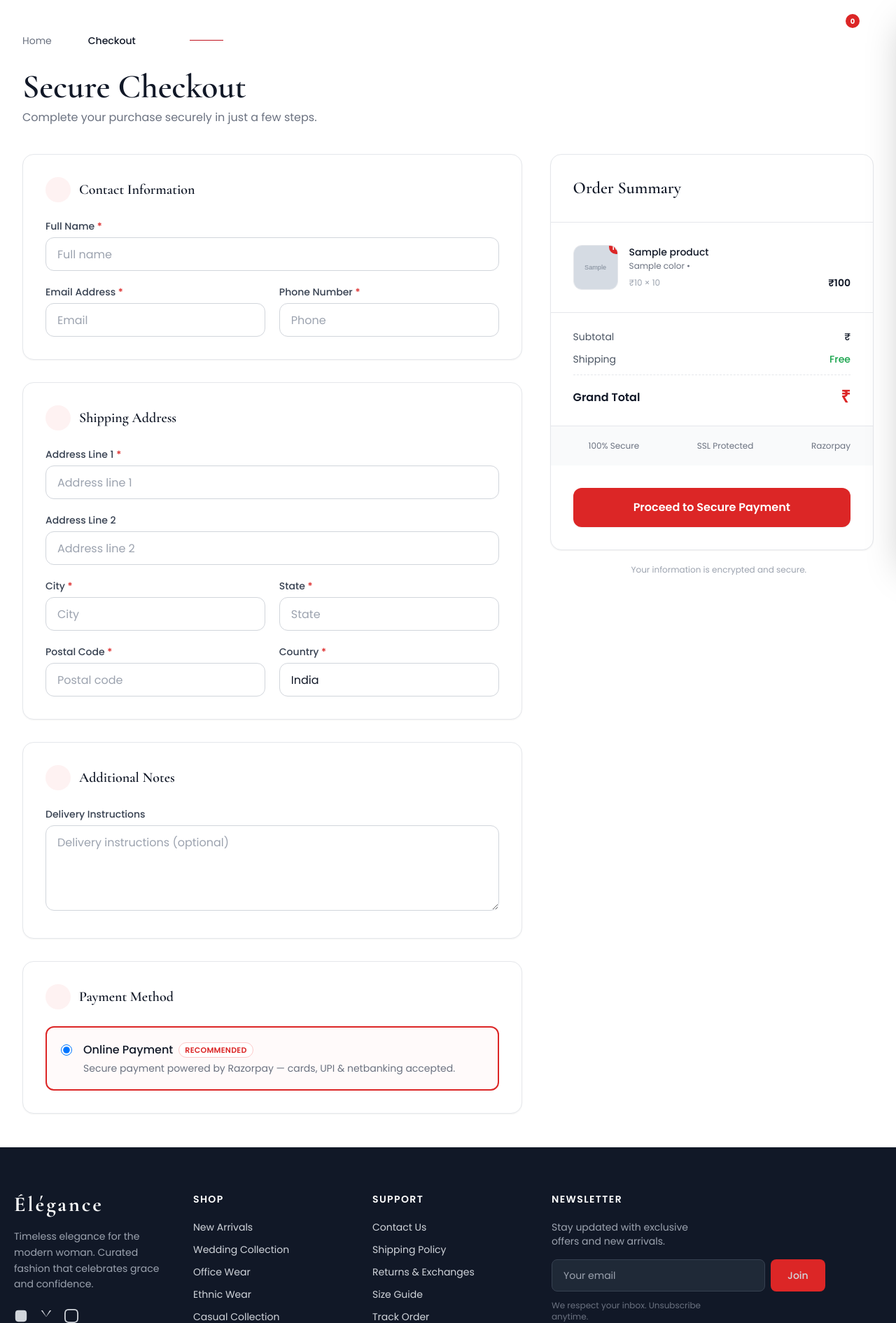
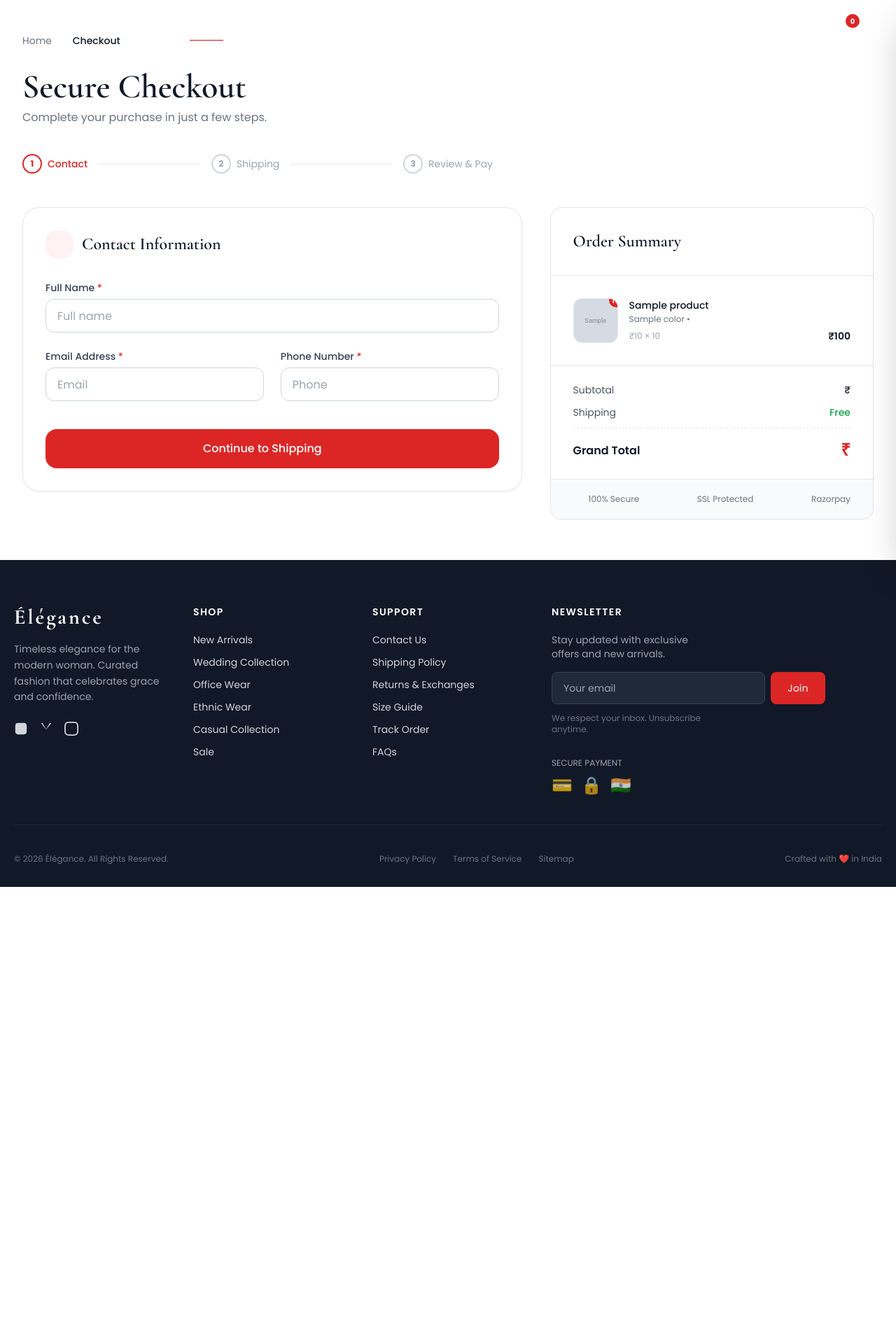
Before and after one commit to srreeraj/KurtiShop, a Django app: template Kurtishop/templates/orders/checkout.html in a window 1280 px wide. Shown: the top 1890 px of the page at 70% size. After the commit the page ends 1267 px from the top, so only its background shows below. Run offline with Django 5.2, Linux system fonts and the light colour scheme; tables that the repository leaves empty hold one stand-in row (values such as "Sample post"); the template is opened without the code that fills it: values that come from a table or form of the project are taken from there, most other values are stand-ins (such as "Sample title", 1, 10 or a date in 2020); grey boxes marked "Sample" are stand-in pictures; some libraries are stand-ins or nearby versions.

Commit message:
updated the checkout page with step process

```diff
--- a/Kurtishop/templates/orders/checkout.html
+++ b/Kurtishop/templates/orders/checkout.html
@@ -5,239 +5,245 @@
 
 {% block content %}
 
-<div class="bg-white">
+<div class="bg-white min-h-screen">
 
     <div class="max-w-7xl mx-auto px-6 lg:px-8 py-12">
 
         <!-- Breadcrumb -->
         <nav class="flex items-center gap-2 text-sm text-gray-500 mb-8">
-            <a href="{% url 'home' %}" class="hover:text-red-600 transition-colors duration-200">Home</a>
-            <i data-lucide="chevron-right" class="w-3.5 h-3.5"></i>
+            <a href="{% url 'home' %}" class="hover:text-red-600 transition-colors">Home</a>
             <i data-lucide="chevron-right" class="w-3.5 h-3.5"></i>
             <span class="text-gray-900 font-medium">Checkout</span>
         </nav>
 
-        <!-- Page Header -->
-        <div class="mb-10">
-            <h1 class="text-4xl lg:text-5xl font-semibold text-gray-900" style="font-family: 'Cormorant Garamond', serif;">
+        <h1 class="text-4xl lg:text-5xl font-semibold text-gray-900 mb-2" style="font-family: 'Cormorant Garamond', serif;">
             Secure Checkout
         </h1>
-            <p class="mt-2 text-gray-500">
-                Complete your purchase securely in just a few steps.
-            </p>
+        <p class="text-gray-500 mb-10">Complete your purchase in just a few steps.</p>
+
+        <!-- Progress Bar -->
+        <div class="max-w-2xl mb-12">
+            <div id="progress-bar" class="flex items-center justify-between text-sm">
+                <div class="step flex items-center gap-2 text-red-600 font-medium" data-step="1">
+                    <div class="w-7 h-7 rounded-full border-2 border-red-600 flex items-center justify-center text-xs font-bold">1</div>
+                    <span>Contact</span>
                 </div>
-
-        {% if form.non_field_errors %}
-        <div class="mb-8 p-4 rounded-xl bg-red-50 border border-red-200 text-sm text-red-700">
-            {{ form.non_field_errors }}
+                <div class="flex-1 h-px bg-gray-200 mx-4"></div>
+                <div class="step flex items-center gap-2 text-gray-400" data-step="2">
+                    <div class="w-7 h-7 rounded-full border-2 border-gray-300 flex items-center justify-center text-xs font-bold">2</div>
+                    <span>Shipping</span>
                 </div>
-        {% endif %}
+                <div class="flex-1 h-px bg-gray-200 mx-4"></div>
+                <div class="step flex items-center gap-2 text-gray-400" data-step="3">
+                    <div class="w-7 h-7 rounded-full border-2 border-gray-300 flex items-center justify-center text-xs font-bold">3</div>
+                    <span>Review & Pay</span>
+                </div>
+            </div>
+        </div>
 
         <form id="checkout-form" method="post" action="{% url 'orders:checkout' %}" novalidate>
             {% csrf_token %}
 
-            <div class="grid grid-cols-1 lg:grid-cols-5 gap-8 lg:gap-10 items-start">
+            <div class="grid grid-cols-1 lg:grid-cols-5 gap-10">
 
-                <!-- Left Column: Form -->
-                <div class="lg:col-span-3 space-y-8">
+                <!-- Form Steps -->
+                <div class="lg:col-span-3">
 
-                    <!-- Contact Information -->
-                    <section class="bg-white border border-gray-200 rounded-2xl p-8 shadow-sm">
-
-                        <div class="flex items-center gap-3 mb-6">
-                            <div class="w-9 h-9 rounded-full bg-red-50 flex items-center justify-center">
-                                <i data-lucide="user" class="w-4 h-4 text-red-600"></i>
+                    <!-- ==================== STEP 1: Contact ==================== -->
+                    <div id="step-1" class="step-content">
+                        <div class="bg-white border border-gray-200 rounded-3xl p-8 shadow-sm">
+                            <div class="flex items-center gap-3 mb-8">
+                                <div class="w-10 h-10 rounded-2xl bg-red-50 flex items-center justify-center">
+                                    <i data-lucide="user" class="w-5 h-5 text-red-600"></i>
                                 </div>
-                            <h2 class="text-xl font-semibold text-gray-900" style="font-family: 'Cormorant Garamond', serif;">
+                                <h2 class="text-2xl font-semibold text-gray-900" style="font-family: 'Cormorant Garamond', serif;">
                                     Contact Information
                                 </h2>
                             </div>
 
-                        <div class="grid grid-cols-1 sm:grid-cols-2 gap-5">
-
-                            <div class="sm:col-span-2">
-                                <label for="{{ form.full_name.id_for_label }}" class="block text-sm font-medium text-gray-700 mb-1.5">
-                                    Full Name <span class="text-red-600">*</span>
-                                </label>
+                            <div class="space-y-6">
+                                <div>
+                                    <label class="block text-sm font-medium text-gray-700 mb-1.5">Full Name <span class="text-red-600">*</span></label>
                                     {{ form.full_name }}
-                                {% if form.full_name.errors %}
-                                <p class="mt-1.5 text-xs text-red-600">{{ form.full_name.errors|first }}</p>
-                                {% endif %}
+                                    {% if form.full_name.errors %}<p class="mt-1 text-xs text-red-600">{{ form.full_name.errors|first }}</p>{% endif %}
                                 </div>
 
+                                <div class="grid grid-cols-1 sm:grid-cols-2 gap-6">
                                     <div>
-                                <label for="{{ form.email.id_for_label }}" class="block text-sm font-medium text-gray-700 mb-1.5">
-                                    Email Address <span class="text-red-600">*</span>
-                                </label>
+                                        <label class="block text-sm font-medium text-gray-700 mb-1.5">Email Address <span class="text-red-600">*</span></label>
                                         {{ form.email }}
-                                {% if form.email.errors %}
-                                <p class="mt-1.5 text-xs text-red-600">{{ form.email.errors|first }}</p>
-                                {% endif %}
+                                        {% if form.email.errors %}<p class="mt-1 text-xs text-red-600">{{ form.email.errors|first }}</p>{% endif %}
+                                    </div>
+                                    <div>
+                                        <label class="block text-sm font-medium text-gray-700 mb-1.5">Phone Number <span class="text-red-600">*</span></label>
+                                        {{ form.phone }}
+                                        {% if form.phone.errors %}<p class="mt-1 text-xs text-red-600">{{ form.phone.errors|first }}</p>{% endif %}
+                                    </div>
+                                </div>
                             </div>
 
-                            <div>
-                                <label for="{{ form.phone.id_for_label }}" class="block text-sm font-medium text-gray-700 mb-1.5">
-                                    Phone Number <span class="text-red-600">*</span>
-                                </label>
-                                {{ form.phone }}
-                                {% if form.phone.errors %}
-                                <p class="mt-1.5 text-xs text-red-600">{{ form.phone.errors|first }}</p>
-                                {% endif %}
+                            <button type="button" onclick="nextStep(2)"
+                                    class="mt-10 w-full bg-red-600 hover:bg-red-700 text-white font-medium py-4 rounded-2xl transition-all duration-200 flex items-center justify-center gap-2">
+                                Continue to Shipping
+                                <i data-lucide="arrow-right" class="w-5 h-5"></i>
+                            </button>
+                        </div>
                     </div>
 
+                    <!-- ==================== STEP 2: Shipping ==================== -->
+                    <div id="step-2" class="step-content hidden">
+                        <div class="bg-white border border-gray-200 rounded-3xl p-8 shadow-sm">
+                            <div class="flex items-center gap-3 mb-8">
+                                <div class="w-10 h-10 rounded-2xl bg-red-50 flex items-center justify-center">
+                                    <i data-lucide="map-pin" class="w-5 h-5 text-red-600"></i>
                                 </div>
-
-                    </section>
-
-                    <!-- Shipping Address -->
-                    <section class="bg-white border border-gray-200 rounded-2xl p-8 shadow-sm">
-
-                        <div class="flex items-center gap-3 mb-6">
-                            <div class="w-9 h-9 rounded-full bg-red-50 flex items-center justify-center">
-                                <i data-lucide="map-pin" class="w-4 h-4 text-red-600"></i>
-                            </div>
-                            <h2 class="text-xl font-semibold text-gray-900" style="font-family: 'Cormorant Garamond', serif;">
+                                <h2 class="text-2xl font-semibold text-gray-900" style="font-family: 'Cormorant Garamond', serif;">
                                     Shipping Address
                                 </h2>
                             </div>
 
-                        <div class="grid grid-cols-1 sm:grid-cols-2 gap-5">
-
+                            <div class="grid grid-cols-1 sm:grid-cols-2 gap-6">
                                 <div class="sm:col-span-2">
-                                <label for="{{ form.address_line_1.id_for_label }}" class="block text-sm font-medium text-gray-700 mb-1.5">
-                                    Address Line 1 <span class="text-red-600">*</span>
-                                </label>
+                                    <label class="block text-sm font-medium text-gray-700 mb-1.5">Address Line 1 <span class="text-red-600">*</span></label>
                                     {{ form.address_line_1 }}
-                                {% if form.address_line_1.errors %}
-                                <p class="mt-1.5 text-xs text-red-600">{{ form.address_line_1.errors|first }}</p>
-                                {% endif %}
                                 </div>
-
                                 <div class="sm:col-span-2">
-                                <label for="{{ form.address_line_2.id_for_label }}" class="block text-sm font-medium text-gray-700 mb-1.5">
-                                    Address Line 2
-                                </label>
+                                    <label class="block text-sm font-medium text-gray-700 mb-1.5">Address Line 2 (Optional)</label>
                                     {{ form.address_line_2 }}
                                 </div>
 
                                 <div>
-                                <label for="{{ form.city.id_for_label }}" class="block text-sm font-medium text-gray-700 mb-1.5">
-                                    City <span class="text-red-600">*</span>
-                                </label>
+                                    <label class="block text-sm font-medium text-gray-700 mb-1.5">City <span class="text-red-600">*</span></label>
                                     {{ form.city }}
-                                {% if form.city.errors %}
-                                <p class="mt-1.5 text-xs text-red-600">{{ form.city.errors|first }}</p>
-                                {% endif %}
+                                </div>
+                                <div>
+                                    <label class="block text-sm font-medium text-gray-700 mb-1.5">State <span class="text-red-600">*</span></label>
+                                    {{ form.state }}
+                                </div>
+                                <div>
+                                    <label class="block text-sm font-medium text-gray-700 mb-1.5">Postal Code <span class="text-red-600">*</span></label>
+                                    {{ form.postal_code }}
+                                </div>
+                                <div>
+                                    <label class="block text-sm font-medium text-gray-700 mb-1.5">Country <span class="text-red-600">*</span></label>
+                                    {{ form.country }}
+                                </div>
                             </div>
 
-                            <div>
-                                <label for="{{ form.state.id_for_label }}" class="block text-sm font-medium text-gray-700 mb-1.5">
-                                    State <span class="text-red-600">*</span>
-                                </label>
-                                {{ form.state }}
-                                {% if form.state.errors %}
-                                <p class="mt-1.5 text-xs text-red-600">{{ form.state.errors|first }}</p>
-                                {% endif %}
+                            <div class="flex gap-4 mt-10">
+                                <button type="button" onclick="prevStep(1)"
+                                        class="flex-1 border border-gray-300 hover:bg-gray-50 py-4 rounded-2xl font-medium transition-all">
+                                    Back
+                                </button>
+                                <button type="button" onclick="nextStep(3)"
+                                        class="flex-1 bg-red-600 hover:bg-red-700 text-white py-4 rounded-2xl font-medium transition-all">
+                                    Continue to Review
+                                </button>
+                            </div>
+                        </div>
                     </div>
 
-                            <div>
-                                <label for="{{ form.postal_code.id_for_label }}" class="block text-sm font-medium text-gray-700 mb-1.5">
-                                    Postal Code <span class="text-red-600">*</span>
-                                </label>
-                                {{ form.postal_code }}
-                                {% if form.postal_code.errors %}
-                                <p class="mt-1.5 text-xs text-red-600">{{ form.postal_code.errors|first }}</p>
-                                {% endif %}
+                    <!-- ==================== STEP 3: Review & Pay ==================== -->
+                    <div id="step-3" class="step-content hidden">
+                        <div class="bg-white border border-gray-200 rounded-3xl p-8 shadow-sm">
+                            <div class="flex items-center gap-3 mb-8">
+                                <div class="w-10 h-10 rounded-2xl bg-red-50 flex items-center justify-center">
+                                    <i data-lucide="credit-card" class="w-5 h-5 text-red-600"></i>
                                 </div>
-
-                            <div>
-                                <label for="{{ form.country.id_for_label }}" class="block text-sm font-medium text-gray-700 mb-1.5">
-                                    Country <span class="text-red-600">*</span>
-                                </label>
-                                {{ form.country }}
-                                {% if form.country.errors %}
-                                <p class="mt-1.5 text-xs text-red-600">{{ form.country.errors|first }}</p>
-                                {% endif %}
-                            </div>
-
-                        </div>
-
-                    </section>
-
-                    <!-- Additional Notes -->
-                    <section class="bg-white border border-gray-200 rounded-2xl p-8 shadow-sm">
-
-                        <div class="flex items-center gap-3 mb-6">
-                            <div class="w-9 h-9 rounded-full bg-red-50 flex items-center justify-center">
-                                <i data-lucide="message-square" class="w-4 h-4 text-red-600"></i>
-                            </div>
-                            <h2 class="text-xl font-semibold text-gray-900" style="font-family: 'Cormorant Garamond', serif;">
-                                Additional Notes
+                                <h2 class="text-2xl font-semibold text-gray-900" style="font-family: 'Cormorant Garamond', serif;">
+                                    Review & Payment
                                 </h2>
                             </div>
 
-                        <label for="{{ form.notes.id_for_label }}" class="block text-sm font-medium text-gray-700 mb-1.5">
-                            Delivery Instructions
-                        </label>
+                            <!-- Additional Notes -->
+                            <div class="mb-8">
+                                <label class="block text-sm font-medium text-gray-700 mb-2">Delivery Instructions (Optional)</label>
                                 {{ form.notes }}
-
-                    </section>
-
-                    <!-- Payment Method -->
-                    <section class="bg-white border border-gray-200 rounded-2xl p-8 shadow-sm">
-
-                        <div class="flex items-center gap-3 mb-6">
-                            <div class="w-9 h-9 rounded-full bg-red-50 flex items-center justify-center">
-                                <i data-lucide="credit-card" class="w-4 h-4 text-red-600"></i>
-                            </div>
-                            <h2 class="text-xl font-semibold text-gray-900" style="font-family: 'Cormorant Garamond', serif;">
-                                Payment Method
-                            </h2>
                             </div>
 
-                        <label class="flex items-start gap-4 p-5 rounded-xl border-2 border-red-600 bg-red-50/40 cursor-pointer transition-all duration-200">
-
-                            <input type="radio" name="payment_method" value="online" checked
-                                   class="mt-1 w-4 h-4 text-red-600 focus:ring-red-600 border-gray-300">
-
-                            <div class="flex-1">
-                                <div class="flex items-center gap-2">
-                                    <span class="font-medium text-gray-900">Online Payment</span>
-                                    <span class="text-[11px] font-semibold uppercase tracking-wide text-red-600 bg-white px-2 py-0.5 rounded-full border border-red-200">
-                                        Recommended
-                                    </span>
+                            <!-- Payment Info -->
+                            <div class="p-6 bg-red-50/50 border border-red-100 rounded-2xl">
+                                <div class="flex items-center justify-between mb-4">
+                                    <div class="font-medium">Online Payment</div>
+                                    <span class="text-xs font-semibold bg-white px-3 py-1 rounded-full border border-red-200 text-red-600">Razorpay Secure</span>
                                 </div>
-                                <p class="text-sm text-gray-500 mt-1">
-                                    Secure payment powered by Razorpay — cards, UPI &amp; netbanking accepted.
+                                <p class="text-sm text-gray-600">
+                                    Cards, UPI, Netbanking & Wallets accepted. Your payment is protected with 256-bit SSL encryption.
                                 </p>
                             </div>
 
-                            <i data-lucide="shield-check" class="w-5 h-5 text-red-600 mt-1"></i>
-
-                        </label>
-
-                    </section>
-
+                            <div class="flex gap-4 mt-10">
+                                <button type="button" onclick="prevStep(2)"
+                                        class="flex-1 border border-gray-300 hover:bg-gray-50 py-4 rounded-2xl font-medium transition-all">
+                                    Back
+                                </button>
+                                <button type="submit"
+                                        class="flex-1 bg-red-600 hover:bg-red-700 text-white py-4 rounded-2xl font-semibold text-lg transition-all flex items-center justify-center gap-2">
+                                    <i data-lucide="lock" class="w-5 h-5"></i>
+                                    Pay Securely Now
+                                </button>
                             </div>
 
-                <!-- Right Column: Order Summary -->
-                <div class="lg:col-span-2">
-                    <div class="lg:sticky lg:top-24">
-                        {% include "includes/order_summary.html" with items=cart.items.all subtotal=cart_subtotal discount=0 shipping=0 tax=0 grand_total=cart_subtotal show_button=True %}
-
-                        <p class="flex items-center justify-center gap-1.5 text-xs text-gray-400 mt-5">
-                            <i data-lucide="lock" class="w-3.5 h-3.5"></i>
-                            Your information is encrypted and secure.
+                            <p class="text-center text-xs text-gray-400 mt-6 flex items-center justify-center gap-1.5">
+                                <i data-lucide="shield-check" class="w-4 h-4"></i>
+                                Secured by Razorpay • 256-bit SSL
                             </p>
                         </div>
                     </div>
 
                 </div>
 
-        </form>
-
+                <!-- Order Summary (Sticky) -->
+                <div class="lg:col-span-2">
+                    <div class="lg:sticky lg:top-24">
+                        {% include "includes/order_summary.html" with items=cart.items.all subtotal=cart_subtotal discount=0 shipping=0 tax=0 grand_total=cart_subtotal show_button=False %}
+                    </div>
                 </div>
 
             </div>
+        </form>
+    </div>
+</div>
 
 {% endblock %}
+
+{% block extra_js %}
+<script>
+let currentStep = 1;
+
+function updateProgress(step) {
+    document.querySelectorAll('.step').forEach(el => {
+        if (parseInt(el.dataset.step) <= step) {
+            el.classList.add('text-red-600');
+            el.classList.remove('text-gray-400');
+        } else {
+            el.classList.remove('text-red-600');
+            el.classList.add('text-gray-400');
+        }
+    });
+}
+
+function showStep(step) {
+    document.querySelectorAll('.step-content').forEach(content => {
+        content.classList.add('hidden');
+    });
+    document.getElementById(`step-${step}`).classList.remove('hidden');
+    currentStep = step;
+    updateProgress(step);
+}
+
+function nextStep(step) {
+    // Optional: Add client-side validation here
+    showStep(step);
+}
+
+function prevStep(step) {
+    showStep(step);
+}
+
+// Initialize
+document.addEventListener('DOMContentLoaded', () => {
+    showStep(1);
+});
+</script>
+{% endblock %}
```
Lines whose indentation alone changed are shown as unchanged.
